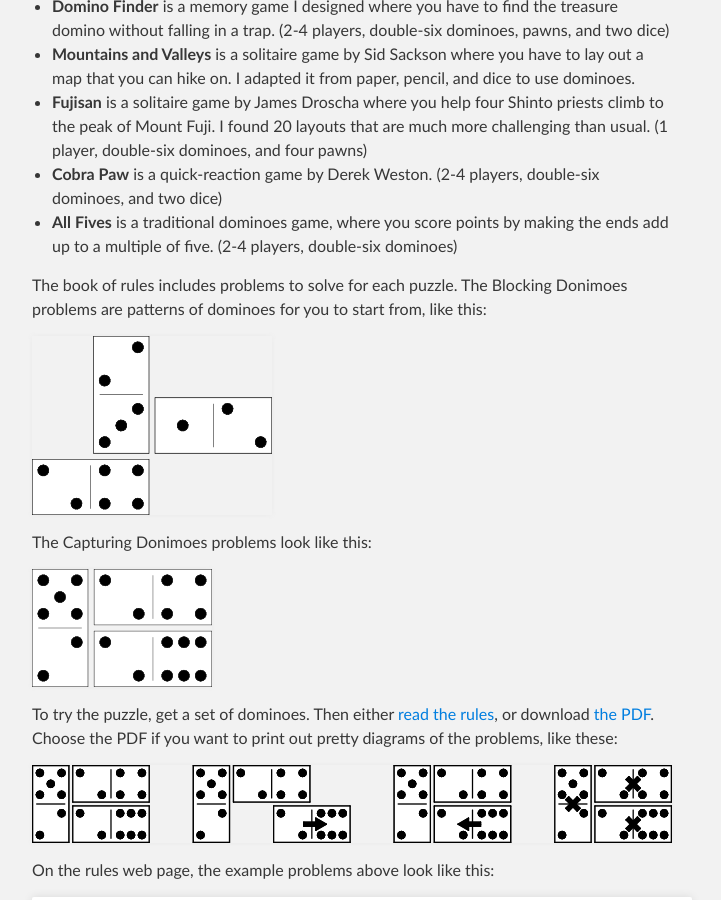
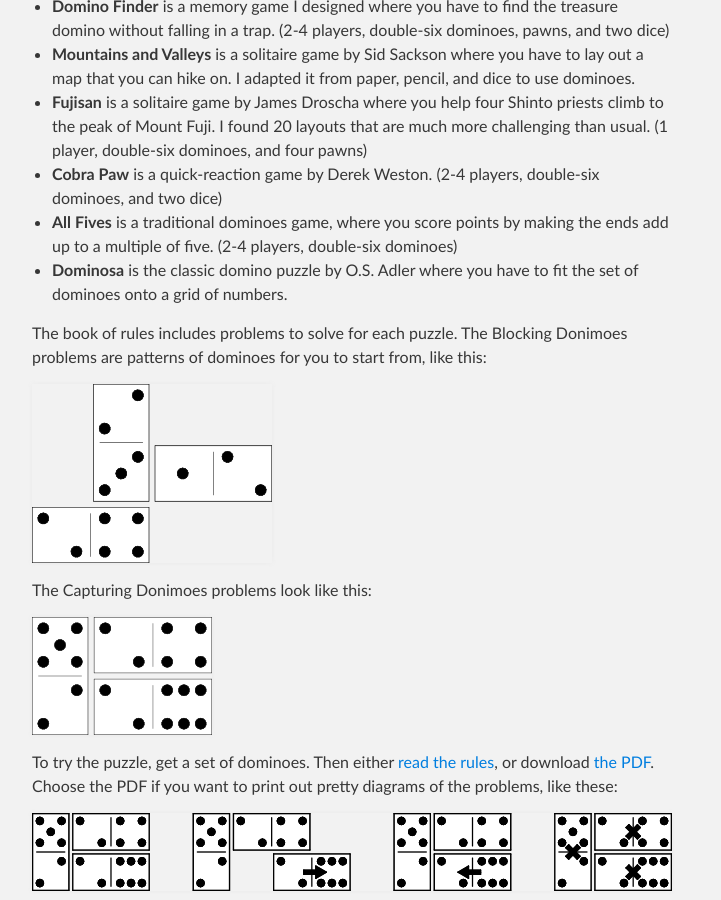
Before and after one commit to donkirkby/donimoes, a Jekyll site: the page built from docs/index.md, in a window 1280 px wide and 900 px high, scrolled down 656 px. Shown: the whole window, without its empty margins (288-1009 px from the left). Built offline with Jekyll 4.4.1, drawn with Linux system fonts in a browser that asks for light colours.

Commit message:
Add Dominosa to index and README, for #22.

```diff
--- a/docs/index.md
+++ b/docs/index.md
@@ -34,6 +34,8 @@ puzzles by other designers:
     double-six dominoes, and two dice)
 * **All Fives** is a traditional dominoes game, where you score points by making
     the ends add up to a multiple of five. (2-4 players, double-six dominoes)
+* **Dominosa** is the classic domino puzzle by O.S. Adler where you have to fit
+    the set of dominoes onto a grid of numbers.
 
 The book of rules includes problems to solve for each puzzle. The Blocking
 Donimoes problems are patterns of dominoes for you to start from, like this:
```
Also changed, not shown: README.md.
